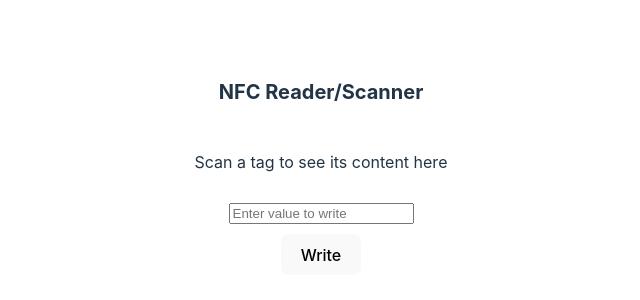
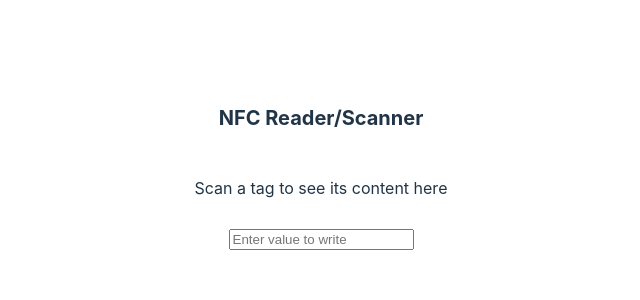
Before and after one commit to theblackman2/react-nfc-read-write, a React (Vite) app: page / in a window 1280 px wide. Shown: the part 264-564 px from the top of the page, without its empty margins (351-991 px from the left). Built offline with nearby package versions, Linux system fonts and the light colour scheme.

Commit message:
remove write

```diff
--- a/src/components/nfc.tsx
+++ b/src/components/nfc.tsx
@@ -6,20 +6,20 @@ const NFCReaderWriter = () => {
   const [nfcValue, setNfcValue] = useState(""); // Scanned NFC value
 
   // Write to NFC tag
-  const writeToNFC = async () => {
-    if ("NDEFReader" in window) {
-      try {
-        const ndef = new (window.NDEFReader as any)();
-        await ndef.write(inputValue); // Write input value to NFC
-        alert("Successfully written to NFC tag!");
-      } catch (error) {
-        console.error("Error writing to NFC:", error);
-        alert("Failed to write to NFC. Please try again.");
-      }
-    } else {
-      alert("Web NFC is not supported in this browser.");
-    }
-  };
+  // const writeToNFC = async () => {
+  //   if ("NDEFReader" in window) {
+  //     try {
+  //       const ndef = new (window.NDEFReader as any)();
+  //       await ndef.write(inputValue); // Write input value to NFC
+  //       alert("Successfully written to NFC tag!");
+  //     } catch (error) {
+  //       console.error("Error writing to NFC:", error);
+  //       alert("Failed to write to NFC. Please try again.");
+  //     }
+  //   } else {
+  //     alert("Web NFC is not supported in this browser.");
+  //   }
+  // };
 
   // Read from NFC tag
   const readFromNFC = async () => {
@@ -77,7 +77,7 @@ const NFCReaderWriter = () => {
           placeholder="Enter value to write"
         />
       </div>
-      <button onClick={writeToNFC}>Write</button>
+      {/* <button onClick={writeToNFC}>Write</button> */}
     </main>
   );
 };
```
